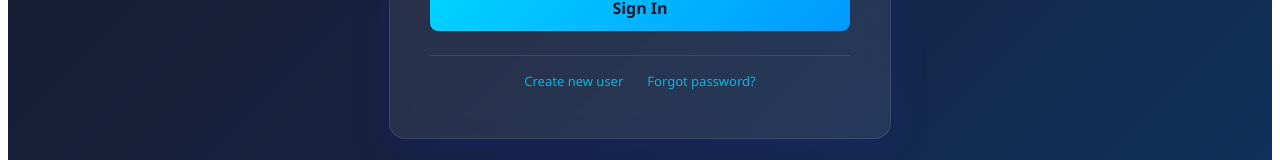
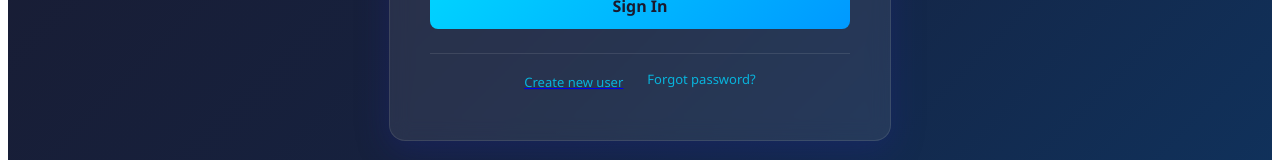
Before and after one commit to shayan22h/TournamentOrganizer, a Next.js app: page / in a window 1280 px wide. Shown: the part 518-678 px from the top of the page. Built offline with nearby package versions, Linux system fonts and the light colour scheme.

Commit message:
Replace Create new user link with navigation
cgen-0f2a27a5688749cd999d93e7085fab65

```diff
--- a/pages/index.js
+++ b/pages/index.js
@@ -165,8 +165,8 @@ export default function Login() {
             borderTop: "1px solid rgba(255, 255, 255, 0.1)",
           }}
         >
+          <Link href="/create-user">
             <a
-            href="#"
               style={{
                 fontSize: "13px",
                 color: "rgba(0, 212, 255, 0.8)",
@@ -185,6 +185,7 @@ export default function Login() {
             >
               Create new user
             </a>
+          </Link>
           <a
             href="#"
             style={{
```
Lines whose indentation alone changed are shown as unchanged.
